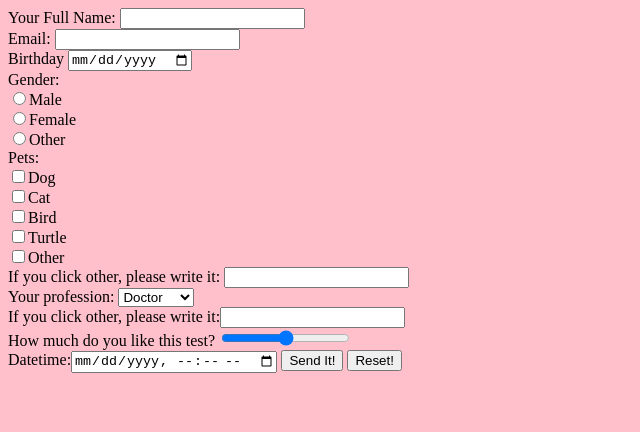
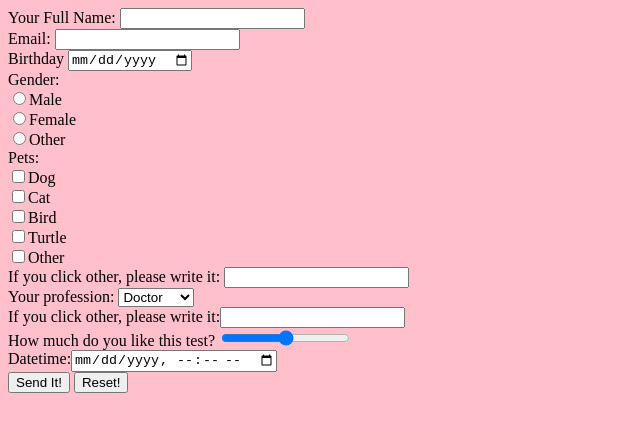
Before and after one commit to sovereignee/ege, a plain HTML site: page test.html in a window 1280 px wide. Shown: the whole page, without its empty margins (0-640 px from the left). Drawn offline with Linux system fonts and the light colour scheme.

Commit message:
Update test.html

```diff
--- a/test.html
+++ b/test.html
@@ -30,7 +30,7 @@
 </select> <br>
 <label>If you click other, please write it:</label><input type="text" name="Otherprofession"><br>
 <label>How much do you like this test?</label> <input type="range" name="range"><br>
-<label>Datetime:</label><input type="datetime-local" name="datetime">
+<label>Datetime:</label><input type="datetime-local" name="datetime"> <br>
 <input type="submit" name="" value="Send It!">
 <input type="reset" name="" value="Reset!">
 </form>
```
